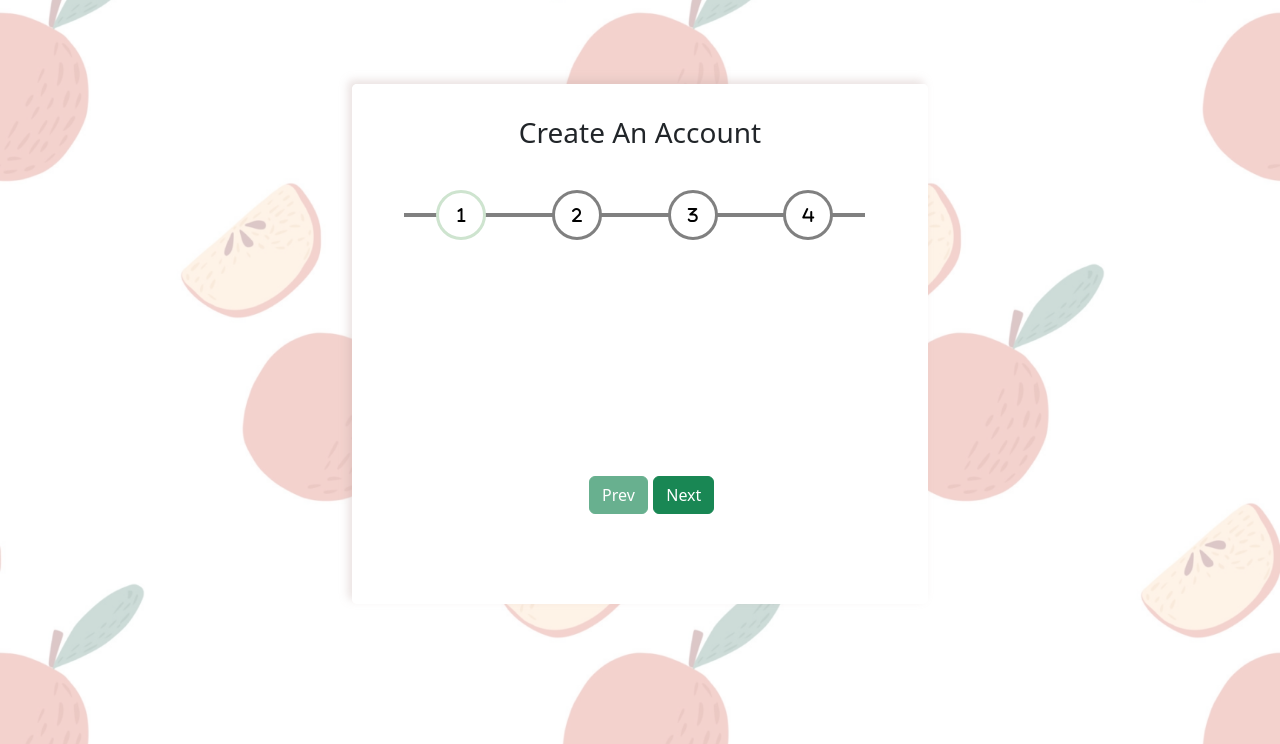
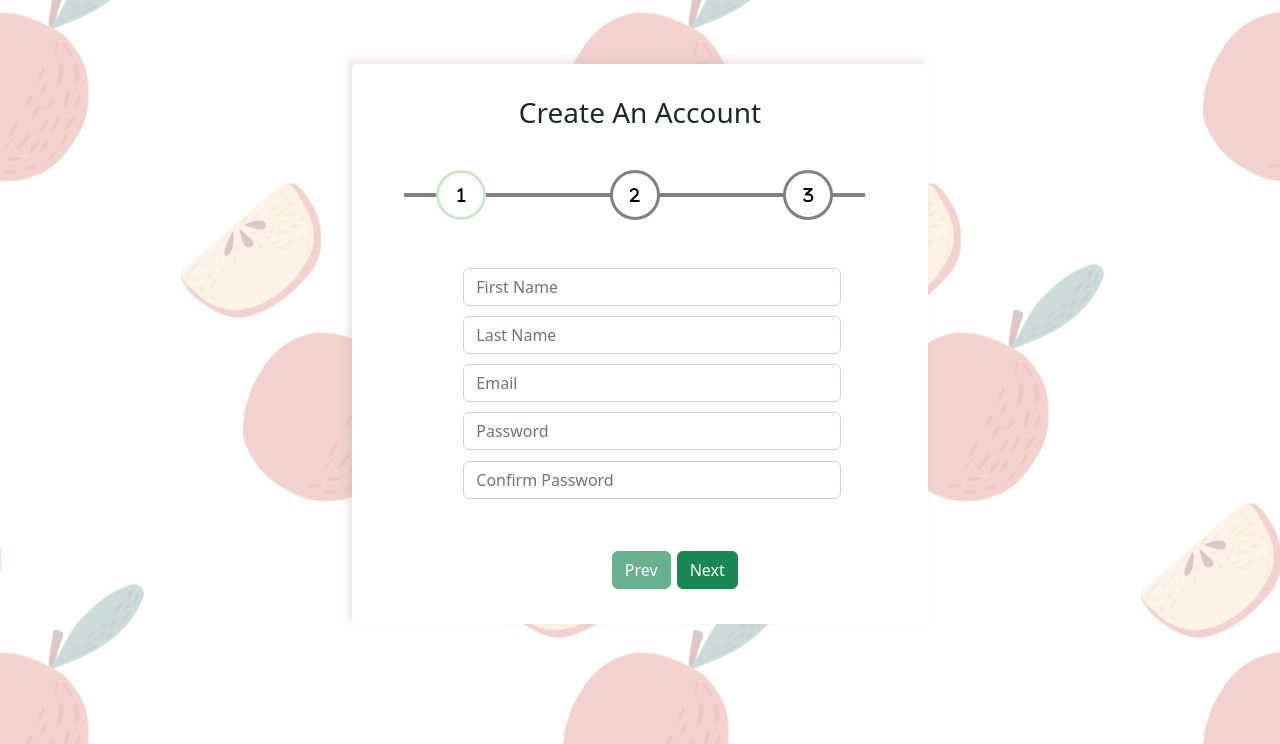
Before and after one commit to Harman-Sahota/Multiple-days-Non-Profits-and-Health-Wellness-Group-B, a Django app: page /foodsaviour/register/ in a window 1280 px wide. Shown: the part 56-800 px from the top of the page. Run offline with Django 4.2, Linux system fonts and the light colour scheme.

Commit message:
added all cards for the forms

```diff
--- a/multi_non/foodsaviour/static/foodsaviour/register.css
+++ b/multi_non/foodsaviour/static/foodsaviour/register.css
@@ -18,7 +18,7 @@ body {
 }
 .contain{
     width: 45%;
-    height: 65%;
+    height: 70%;
     margin: 0;
     position: absolute;
     top: 50%;
@@ -86,8 +86,12 @@ body {
 }
 .buttons{
     display: flex;
-    margin-left: -5%;
-    margin-top: 200%;
+    align-items: center;
+    justify-content: center;
+    margin-left: 190%;
+    margin-top: 250%;
+
+
 }
 .btn{
     margin-left: 5%;
@@ -107,3 +111,29 @@ transform: scale(0.97);
     display: inline-block;
 
 }
+.text-input{
+width: 147%;
+margin-left: -20%;
+margin-bottom: 4%;
+}
+.form-check{
+    margin-top: 4%;
+}
+
+.card{
+    border: none !important;
+    position: absolute;
+    width: 90%;
+    display: inline-block;
+    display: flex;
+    align-items: center;
+    justify-content: center;
+    transition: transform 400ms ease;
+}
+.card[data-status="unknown"]{
+    transform: scale(0);
+}
+
+.card[data-status="after"]{
+    transform: translateX(50%)scale(0);
+}
--- a/multi_non/foodsaviour/static/foodsaviour/register.js
+++ b/multi_non/foodsaviour/static/foodsaviour/register.js
@@ -1,3 +1,4 @@
+// progress bar
 const progress = document.getElementById("progress");
 const prev = document.getElementById("prev");
 const next = document.getElementById("next");
@@ -46,3 +47,24 @@ function update(){
         next.disabled=false;
     }
 }
+
+
+// form
+let activeIndex =0;
+const cards = document.getElementsByClassName("card");
+
+const handlenextcard = () =>{
+
+    const nextIndex = activeIndex + 1 <= cards.length - 1 ? activeIndex + 1 : 0;
+
+    const currentGroup = document.querySelectorAll('[data-index="${activeIndex}"]');
+    const nextGroup = document.querySelectorAll('[data-index="${nextIndex}"]');
+    console.log(nextIndex);
+
+    currentGroup.dataset.status = "after";
+
+    nextGroup.dataset.status = "active";
+
+    activeIndex = nextIndex;
+
+}
--- a/multi_non/foodsaviour/templates/foodsaviour/register.html
+++ b/multi_non/foodsaviour/templates/foodsaviour/register.html
@@ -14,19 +14,86 @@
     <div class="circle active"><i class="fa-solid fa-1"></i></div>
     <div class="circle"><i class="fa-solid fa-2"></i></div>
     <div class="circle "><i class="fa-solid fa-3"></i></div>
-    <div class="circle"><i class="fa-solid fa-4"></i></div>
 </div>
 
+
 <!-- form -->
+
+<!-- card 1 -->
+<div class="card-group">
+  <div class="card card-1 " data-index="0" data-status="active">
+    <div class="card-body">
 <form class="form-inside" onsubmit="return false;">
-    <div class="form-group">
+  <input type="text" class="form-control text-input" id="firstname" placeholder="First Name">
+  <input type="text" class="form-control text-input" id="lastname" placeholder="Last Name">
+  <input type="email" class="form-control text-input" id="email" placeholder="Email">
+  <input type="password" class="form-control text-input" id="password" placeholder="Password">
+  <input type="password" class="form-control text-input" id="confirm-password" placeholder="Confirm Password">
+</div>
+</div>
 
-  </form>
+
+<!-- card 2 -->
+  <div class="card card-2" data-index="2" data-status="unknown">
+    <div class="card-body">
+      <h5>Choose your roles:</h5>
+      <div class="form-check ">
+  <input class="form-check-input" type="checkbox" id="flexCheckDefault" value="option1">
+  <label class="form-check-label" for="flexCheckDefault">
+    user non-profit managers/CEO
+  </label>
+  </div>
+<div class="form-check" >
+  <input class="form-check-input" type="checkbox" id="flexCheckDefault2" value="option2">
+  <label class="form-check-label" for="flexCheckDefault2">
+    user non-profit warehouse boss
+  </label>
+</div>
+<div class="form-check">
+  <input class="form-check-input" type="checkbox" id="flexCheckDefault3" value="option3">
+  <label class="form-check-label" for="flexCheckDefault3">
+    user non-profit volunteer
+  </label>
+</div>
+<div class="form-check ">
+  <input class="form-check-input" type="checkbox" id="flexCheckDefault4" value="option4">
+  <label class="form-check-label" for="flexCheckDefault4">
+    sponsors
+  </label>
+  </div>
+  <div class="form-check">
+    <input class="form-check-input" type="checkbox" id="flexCheckDefault5" value="option5">
+    <label class="form-check-label" for="flexCheckDefault5">
+      admin
+    </label>
+</div>
+<div class="form-check">
+  <input class="form-check-input" type="checkbox" id="inlineCheckbox6" value="option6">
+  <label class="form-check-label" for="inlineCheckbox6">
+    experts
+  </label>
+</div>
+</div>
+</div>
+
+<!--card 3-->
+<div class="card-group">
+  <div class="card card-3" data-index="3" data-index="unknown">
+    <div class="card-body">
+<form class="form-inside" onsubmit="return false;">
+  <input type="text" class="form-control text-input" id="firstname" placeholder="First Name">
+  <input type="text" class="form-control text-input" id="lastname" placeholder="Last Name">
+  <input type="email" class="form-control text-input" id="email" placeholder="Email">
+  <input type="password" class="form-control text-input" id="password" placeholder="Password">
+  <input type="password" class="form-control text-input" id="confirm-password" placeholder="Confirm Password">
+</div>
+</div>
 
 <div class="buttons">
-  <button class="btn btn-success" id="prev" disabled>Prev</button>
-  <button class="btn btn-success" id="next">Next</button>
+  <button class="btn btn-success" id="prev" disabled onclick="handleprevcard()">Prev</button>
+  <button class="btn btn-success" id="next" onclick="handlenextcard()">Next</button>
   </div>
+</form>
   </div>
   <script src = "{% static 'foodsaviour/register.js'%}"></script>
  {% endblock content%}
```
